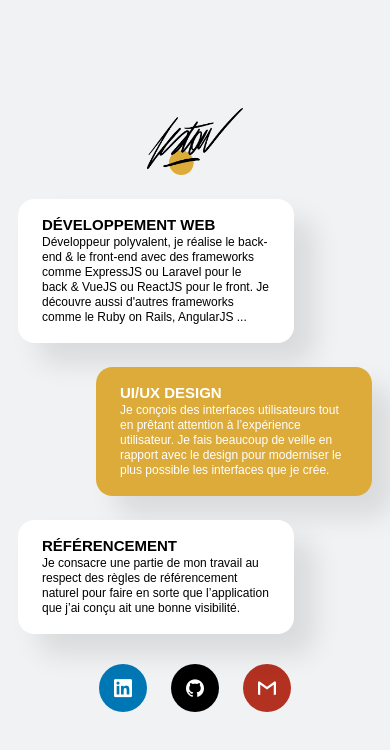
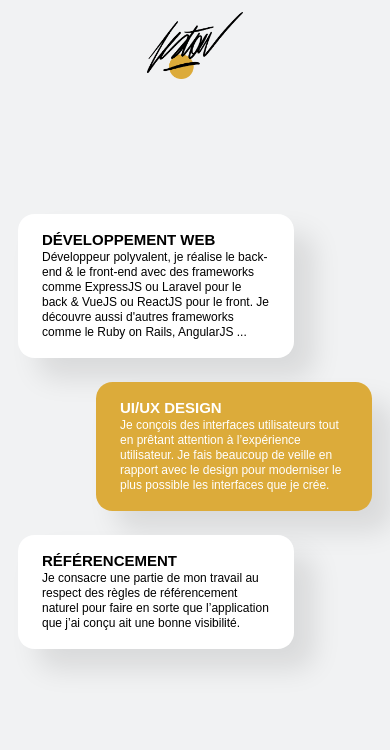
Before and after one commit to remifestou/me, a React (Create React App) app: page / in a window 390 px wide. Shown: the top 750 px of the page. Built offline with nearby package versions, Linux system fonts and the light colour scheme; a web font is replaced by a local one.

Commit message:
finsih responsive

```diff
--- a/src/App.js
+++ b/src/App.js
@@ -9,17 +9,19 @@ import Logo from './components/Logo.js'
 import SocialNetwork from './components/SocialNetwork.js'
 import Skills from './containers/Skills.js'
 
-AOS.init();
+AOS.init({
+  disable: "mobile"
+});
 
 function App() {
   return (
-    <section className="w-full h-screen flex flex-col justify-center items-center">
+    <section className="w-full h-screen flex flex-col justify-between md:justify-center items-center">
       <Logo />
-      <div className="mb-2">
+      <div className="md:mb-2">
         <Skills />
       </div>
       <div
-        className="flex justify-center items-center"
+        className="flex justify-center items-center mb-4 md:mt-8"
         data-aos="fade-up"
         data-aos-delay="1600"
       >
--- a/src/assets/stylesheets/base/_base.scss
+++ b/src/assets/stylesheets/base/_base.scss
@@ -1,5 +1,9 @@
 html {
     font-size: 14px;
+
+    @media only screen and (min-width: 1600px) {
+        font-size: 20px;
+    }
 
     @media only screen and (max-width: 640px) {
         font-size: 12px;
@@ -71,3 +75,7 @@ p + img {
 .transition-ws {
     transition: all .2s linear;
 }
+
+.container-skills:last-child {
+    margin-bottom: 0;
+}
--- a/src/components/Logo.js
+++ b/src/components/Logo.js
@@ -6,10 +6,10 @@ function Logo() {
         <img
             src={logo}
             alt="logo remifestou - orange planet"
-            className="w-32 mb-8 -mt-8"
+            className="w-32 mt-4 md:mb-8 md:-mt-8"
             data-aos="fade-up"
         />
     );
 }
 
-export default Logo;
+export default Logo
--- a/src/containers/Skills.js
+++ b/src/containers/Skills.js
@@ -7,7 +7,7 @@ function Skills() {
             skill.color === "white" ? (
                 <div
                     key={skill.title}
-                    className="md:w-ws md:h-ws bg-white rounded-xxl shadow-ws mb-8 px-8 py-6 mr-32 ml-6 md:ml-0"
+                    className="container-skills md:w-ws md:h-ws bg-white rounded-xxl shadow-ws mb-8 px-8 py-6 mr-32 ml-6 md:ml-0"
                     data-aos="flip-up"
                     data-aos-delay={skill.delay}
                 >
```
